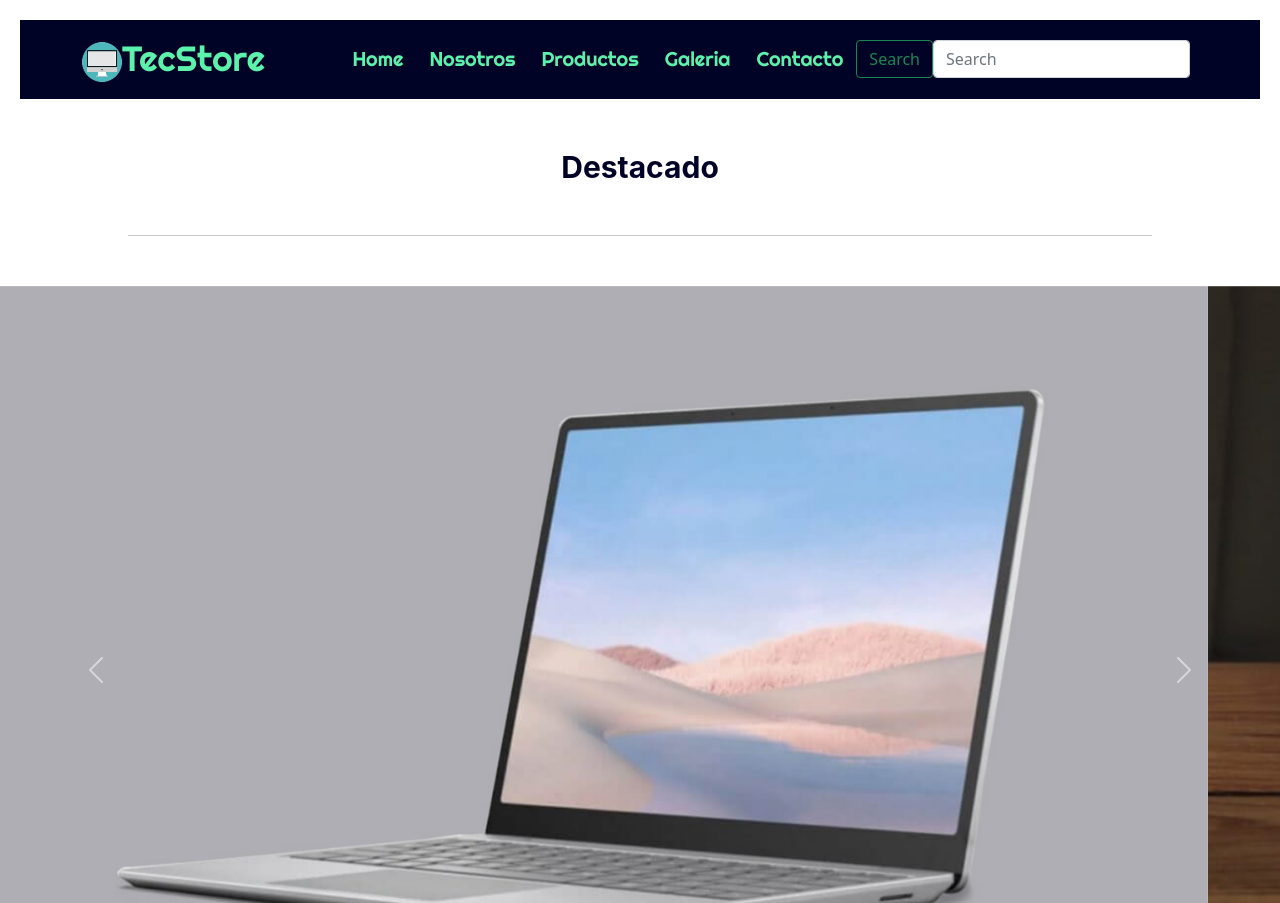
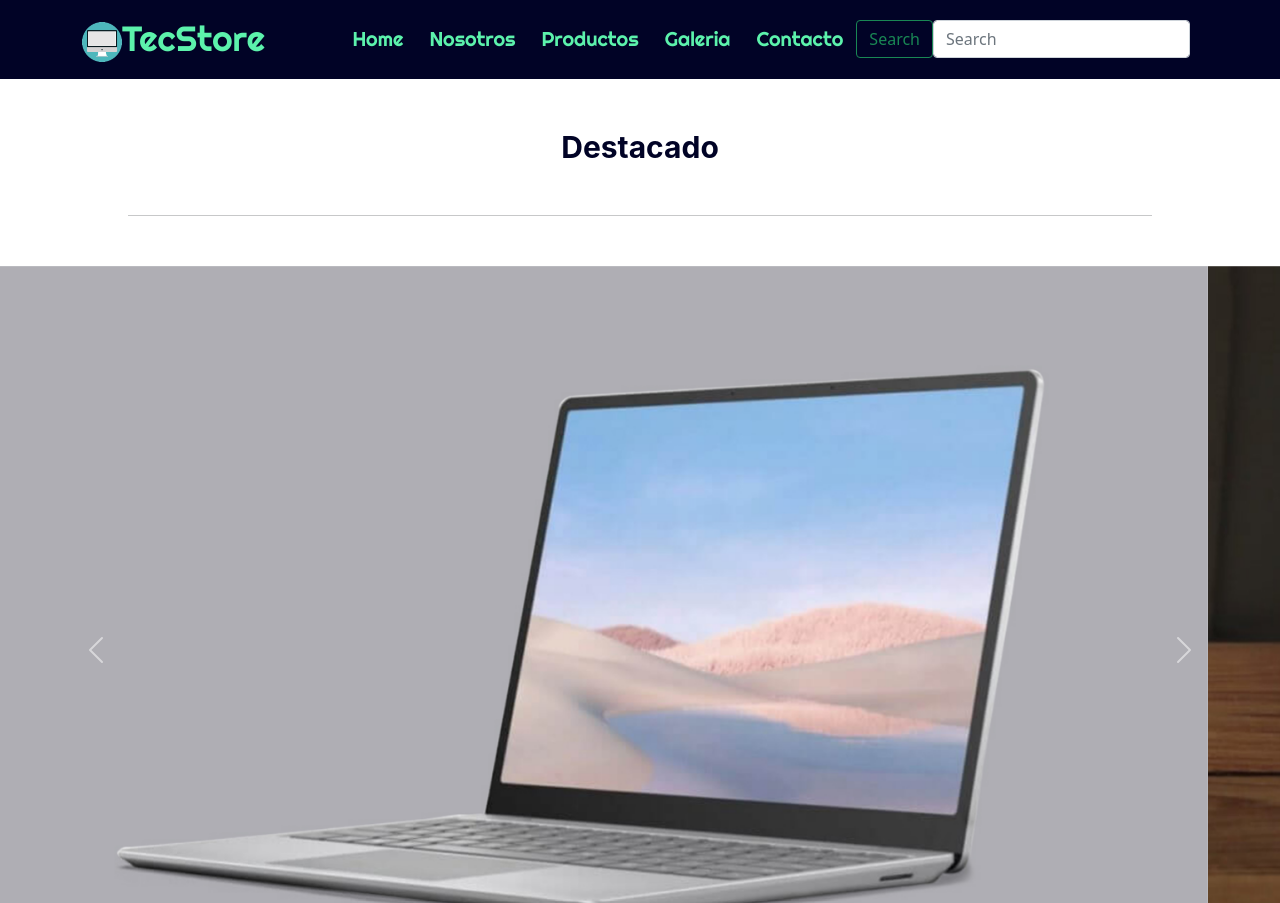
Before and after one commit to WVALDEZGALI/DW-29200, a plain HTML site: page index.html in a window 1280 px wide. Shown: the top 903 px of the page. Drawn offline with nearby package versions, Linux system fonts and the light colour scheme; a web font is replaced by a local one.

Commit message:
2da entrega proyecto2

```diff
--- a/css/estilos.css
+++ b/css/estilos.css
@@ -41,13 +41,6 @@
     }
 
 
-}
-
-
-
-nav {
-    padding: 20px;
-    margin: 20px;
 }
 
 .navbar-brand {
```
